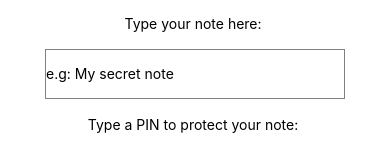
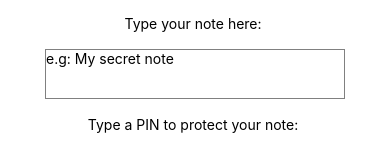
Before and after one commit to gabslock/CA-file-system-app, a React Native app: screen /Two in a window 390 px wide. Shown: the part 410-558 px from the top of the page. Built offline with nearby package versions, Linux system fonts and the light colour scheme.

Commit message:
Udpate Screen Two
Multiline feature included

```diff
--- a/ScreenTwo.js
+++ b/ScreenTwo.js
@@ -50,6 +50,7 @@ export default function ScreenTwo() {
         style={styles.note}
         placeholder="e.g: My secret note"
         onChangeText={(text) => setNote(text)}
+        multiline={true} //Creates a multiline text input
       />
       <Separator />
       <Text>Type a PIN to protect your note: </Text>
```
